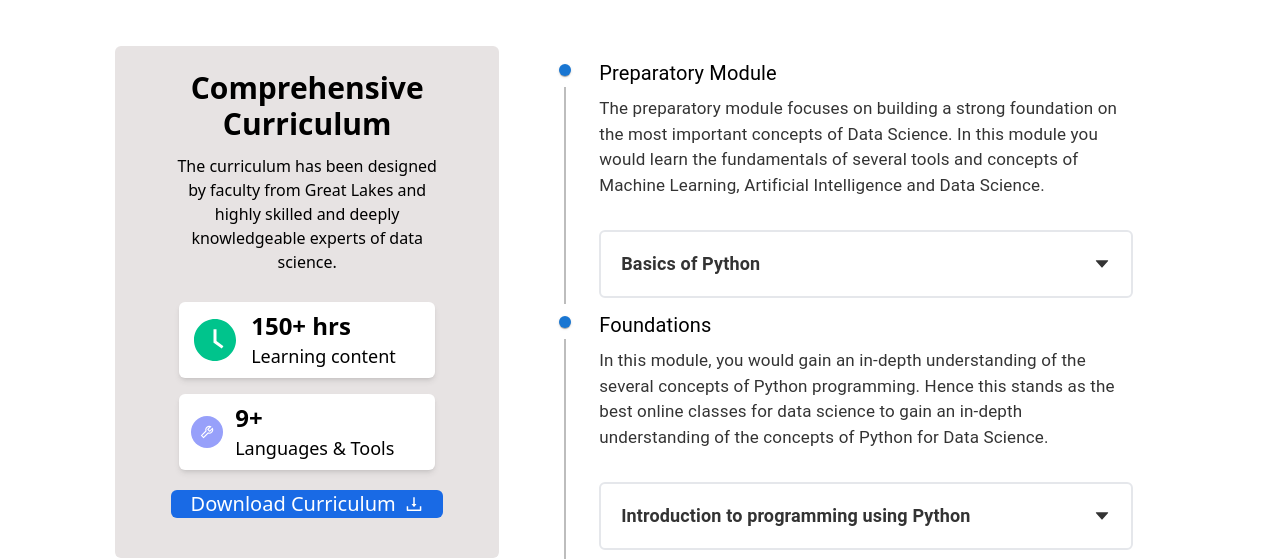
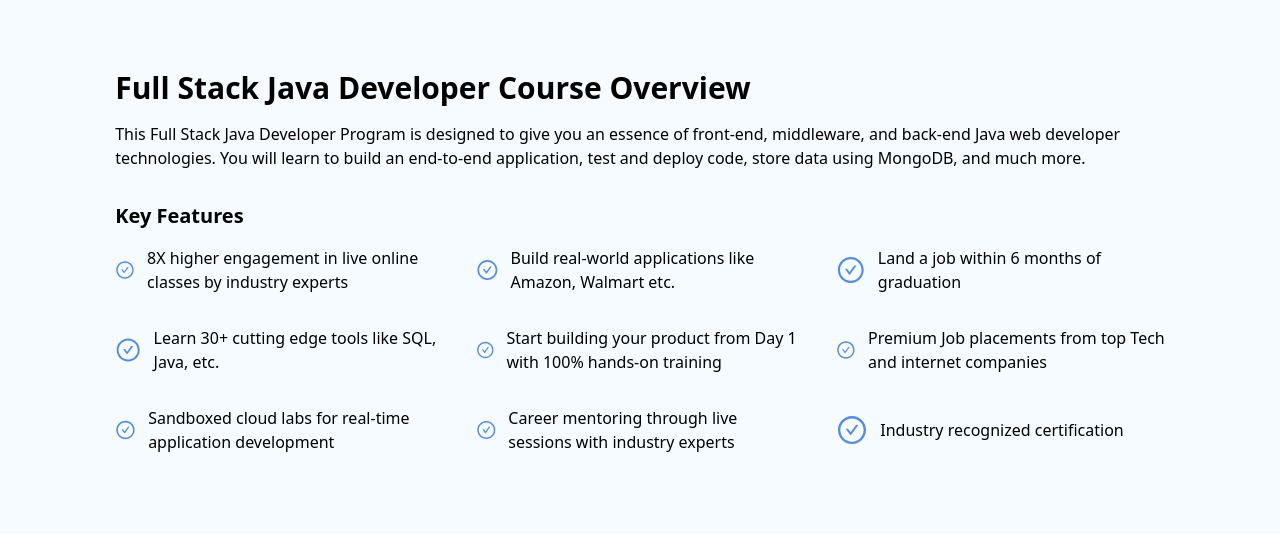
Before and after one commit to AmitThakur045/Courses, a React (Create React App) app: page / in a window 1280 px wide. Shown: the part 586-1145 px from the top of the page. Built offline with nearby package versions, Linux system fonts and the light colour scheme.

Commit message:
Added Key Features and Contact Us section

```diff
--- a/src/App.js
+++ b/src/App.js
@@ -1,4 +1,4 @@
-import React from "react";
+import React, { useRef } from "react";
 import Faculty from "./components/Faculty";
 import Project from "./components/Project";
 import Header from "./components/Header";
@@ -6,17 +6,23 @@ import MainDisplay from "./components/MainDisplay";
 import Content from "./components/Content";
 import LanguageTools from "./components/LanguageTools";
 import Testimonial from "./components/Testimonial";
+import KeyFeatures from "./components/KeyFeatures";
+import ContactUs from "./components/ContactUs";
 
 function App() {
+  const ref = useRef(null);
   return (
     <div className="App">
       <Header />
       <MainDisplay />
+      <KeyFeatures />
       <Content />
       <LanguageTools />
       <Project />
       <Faculty />
       <Testimonial />
+
+      <ContactUs />
     </div>
   );
 }
--- /dev/null
+++ b/src/components/ContactUs.js
@@ -0,0 +1,62 @@
+import React from "react";
+
+const ContactUs = () => {
+  return (
+    <div className="px-[7.2rem] bg-[#edf4ff] py-20 flex flex-col lg:flex-row">
+      <div className="lg:flex-[0.3] flex flex-col space-y-20">
+        <h1 className="font-bold text-[35px]">
+          Still have queries? Contact Us
+        </h1>
+        <p className="text-[17px]">
+          Please fill in the form and an expert from the admissions office will
+          call you in the next 4 working hours.
+        </p>
+      </div>
+      <div className="lg:flex-[0.7] lg:pl-[10rem]">
+        <div className="flex flex-col space-y-4">
+          <div className="flex space-x-10">
+            <div className="flex-[0.5]">
+              <p>Name</p>
+              <input
+                className="outline-none px-2 py-2 w-full border-[1px] border-gray-300 "
+                type="text"
+                placeholder="Enter your name"
+              />
+            </div>
+            <div className="flex-[0.5]">
+              <p>Email</p>
+              <input
+                className="outline-none px-2 py-2 w-full  border-[1px] border-gray-300 "
+                type="email"
+                placeholder="Enter your Email"
+              />
+            </div>
+          </div>
+          <div className="w-full">
+            <p>Current Organization</p>
+            <input
+              type="text"
+              className="outline-none px-2 py-2  w-full border-[1px] border-gray-300 "
+              placeholder="Enter your current organization name"
+            />
+          </div>
+
+          <div className="">
+            <p>Write to us!</p>
+            <textarea
+              className="outline-none px-2 py-2 w-full border-[1px] border-gray-300 "
+              placeholder="Enter your query! Someone from our team will reach out to you shortly."
+              cols="30"
+              rows="10"
+            />
+          </div>
+          <button className="bg-[#196ae5] w-[15rem] rounded-md hover:shadow-lg self-center text-white h-[3rem]">
+            Submit
+          </button>
+        </div>
+      </div>
+    </div>
+  );
+};
+
+export default ContactUs;
--- a/src/components/Content.js
+++ b/src/components/Content.js
@@ -21,9 +21,9 @@ const Content = () => {
 
   return (
     <div className="my-14 px-[7.2rem] ">
-      <div className="flex">
-        <div className="flex-[0.25] ">
-          <div className="h-[32rem] bg-[#dbd5d5a6] sticky top-0 flex flex-col items-center  py-6 px-14 rounded-md">
+      <div className="flex lg:flex-row flex-col">
+        <div className="lg:flex-[0.25] ">
+          <div className="lg:h-[32rem] bg-[#dbd5d5a6] sticky top-0 flex flex-col items-center  py-6 px-14 rounded-md">
             <h1 className="font-[600] text-3xl text-center">
               Comprehensive Curriculum
             </h1>
@@ -60,7 +60,7 @@ const Content = () => {
             </button>
           </div>
         </div>
-        <div className="flex-[0.75]">
+        <div className="lg:flex-[0.75]">
           <div className=" ml-3 space-y-10">
             <Timeline>
               {data.courseContent?.map((section, sectionIdx) => (
--- a/src/components/Faculty.js
+++ b/src/components/Faculty.js
@@ -1,7 +1,6 @@
 import React from "react";
 import Carousel from "react-elastic-carousel";
 import { AiOutlineUser, AiOutlineTeam } from "react-icons/ai";
-import FacultyMember from "./FacultyMember";
 import image from "../assests/image.jpg";
 
 const styles = {
--- /dev/null
+++ b/src/components/KeyFeatures.js
@@ -0,0 +1,25 @@
+import { DateRangePicker } from "@mui/lab";
+import React from "react";
+import { data } from "../data/keyFeaturesData.js";
+import { AiOutlineCheckCircle } from "react-icons/ai";
+const KeyFeatures = () => {
+  return (
+    <div className="px-[7.2rem] bg-[#f6fbff] py-20">
+      <h1 className="font-semibold text-3xl">{data.mainHeading}</h1>
+      <p className="mt-4 mb-8">{data.description}</p>
+      <div className="space-y-4">
+        <h1 className="font-bold text-xl">Key Features</h1>
+        <div className="grid lg:grid-cols-3 md:grid-cols-2 grid-cols-1 gap-8">
+          {data.features.map((feature, idx) => (
+            <div className="flex items-center space-x-3">
+              <AiOutlineCheckCircle size={"32px"} className="text-[#558ddd]" />
+              <p>{feature.value}</p>
+            </div>
+          ))}
+        </div>
+      </div>
+    </div>
+  );
+};
+
+export default KeyFeatures;
--- a/src/components/MainDisplay.js
+++ b/src/components/MainDisplay.js
@@ -2,6 +2,7 @@ import React from "react";
 import { data } from "../data/mainDisplayData.js";
 import { AiFillPhone } from "react-icons/ai";
 import mainPage from "../assests/DataScienceMainPage.PNG";
+import { Link } from "react-scroll";
 const MainDisplay = () => {
   return (
     <div
@@ -10,8 +11,8 @@ const MainDisplay = () => {
         backgroundImage: `url(${data.courseImage})`,
         backgroundSize: "cover",
       }}>
-      <div className="flex-[0.5] flex flex-col justify-center space-y-5">
-        <div className="bg-white w-[85%] h-[23rem] rounded-md flex flex-col px-8 py-8 space-y-6 self-end">
+      <div className="lg:flex-[0.7] xl:flex-[0.6] 2xl:flex-[0.5] flex-[0.9]  flex flex-col justify-center space-y-5">
+        <div className="bg-white w-[85%] rounded-md flex flex-col px-8 py-8 space-y-6 self-end">
           <h1 className="font-semibold text-4xl">{data.mainHeading}</h1>
           <div className="flex">
             <p className="flex-[0.8] text-[20px] opacity-[0.7]">
@@ -32,21 +33,21 @@ const MainDisplay = () => {
             <span className="opacity-70">&#9642;</span>
             <p className="opacity-70">{data.detail}</p>
           </div>
-          <div className="space-x-5">
+          <div className="space-x-5 ">
             <button
               type="button"
-              className="text-white bg-[#196ae5] h-[3.5rem] w-[15rem] text-lg rounded-md hover:shadow-lg hover:shadow-gray-400 duration-200 transition-all cursor-pointer">
+              className="text-white bg-[#196ae5] h-[3rem] w-[10rem] lg:h-[3.5rem] lg:w-[15rem] text-lg rounded-md hover:shadow-lg hover:shadow-gray-400 duration-200 transition-all cursor-pointer">
               Download Brochure
             </button>
             <button
               type="button"
-              className="text-black border-[1px] border-black h-[3.5rem] w-[15rem] text-lg rounded-md hover:shadow-lg hover:shadow-gray-400 duration-200 transition-all cursor-pointer">
+              className="text-black border-[1px] border-black  h-[3rem] w-[10rem]lg:h-[3.5rem] lg:w-[15rem] text-lg rounded-md hover:shadow-lg hover:shadow-gray-400 duration-200 transition-all cursor-pointer">
               Contact Us
             </button>
           </div>
         </div>
       </div>
-      <div className="flex-[0.5] flex items-center justify-center text-white"></div>
+      <div className="lg:flex-[0.3] xl:flex-[0.4] 2xl:flex-[0.5] flex-[0.1]  flex items-center justify-center text-white"></div>
     </div>
   );
 };
--- /dev/null
+++ b/src/data/keyFeaturesData.js
@@ -0,0 +1,35 @@
+export const data = {
+  mainHeading: "Full Stack Java Developer Course Overview",
+  description:
+    "This Full Stack Java Developer Program is designed to give you an essence of front-end, middleware, and back-end Java web developer technologies. You will learn to build an end-to-end application, test and deploy code, store data using MongoDB, and much more.",
+  features: [
+    {
+      value: "8X higher engagement in live online classes by industry experts",
+    },
+    {
+      value: "Build real-world applications like Amazon, Walmart etc.",
+    },
+    {
+      value: "Land a job within 6 months of graduation",
+    },
+    {
+      value: "Learn 30+ cutting edge tools like SQL, Java, etc.",
+    },
+    {
+      value:
+        "Start building your product from Day 1 with 100% hands-on training",
+    },
+    {
+      value: "Premium Job placements from top Tech and internet companies",
+    },
+    {
+      value: "Sandboxed cloud labs for real-time application development",
+    },
+    {
+      value: "Career mentoring through live sessions with industry experts",
+    },
+    {
+      value: "Industry recognized certification",
+    },
+  ],
+};
```
